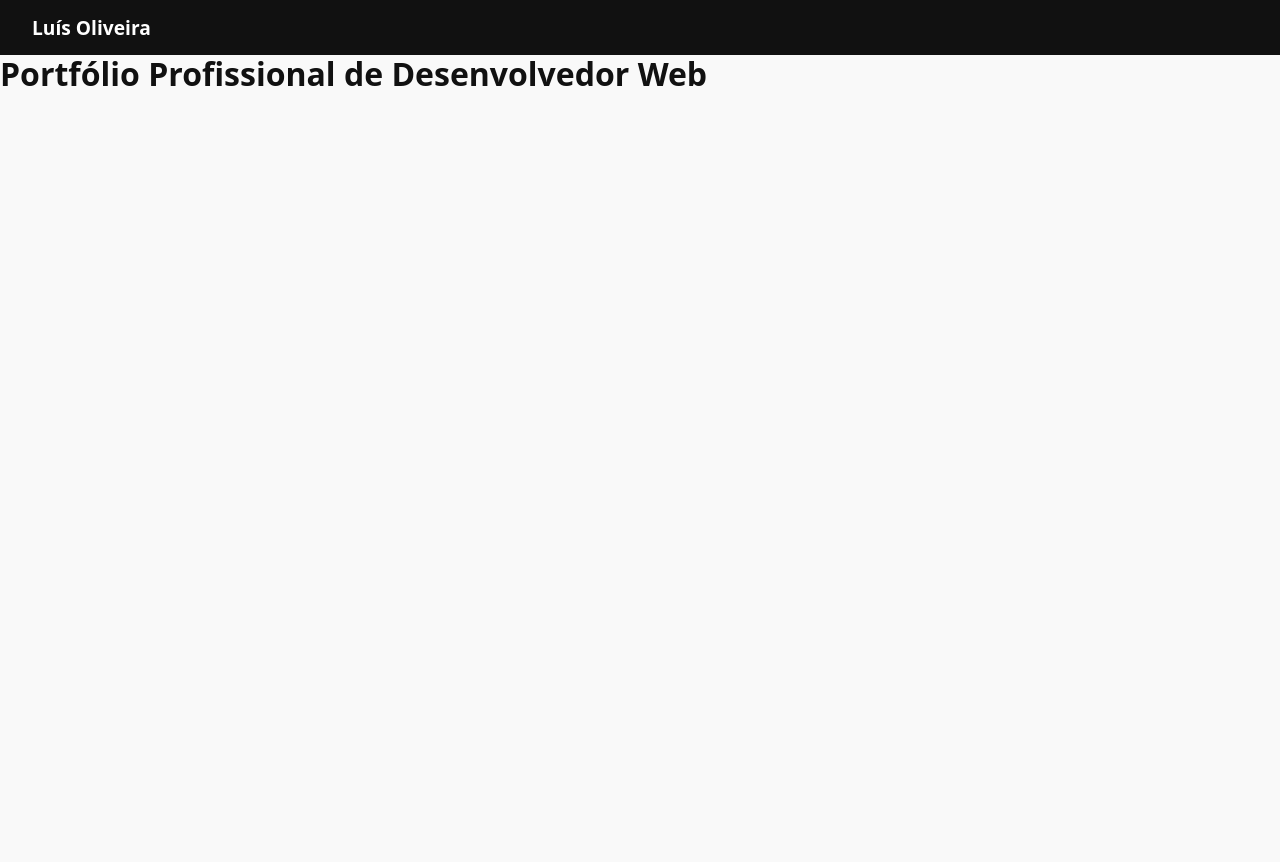
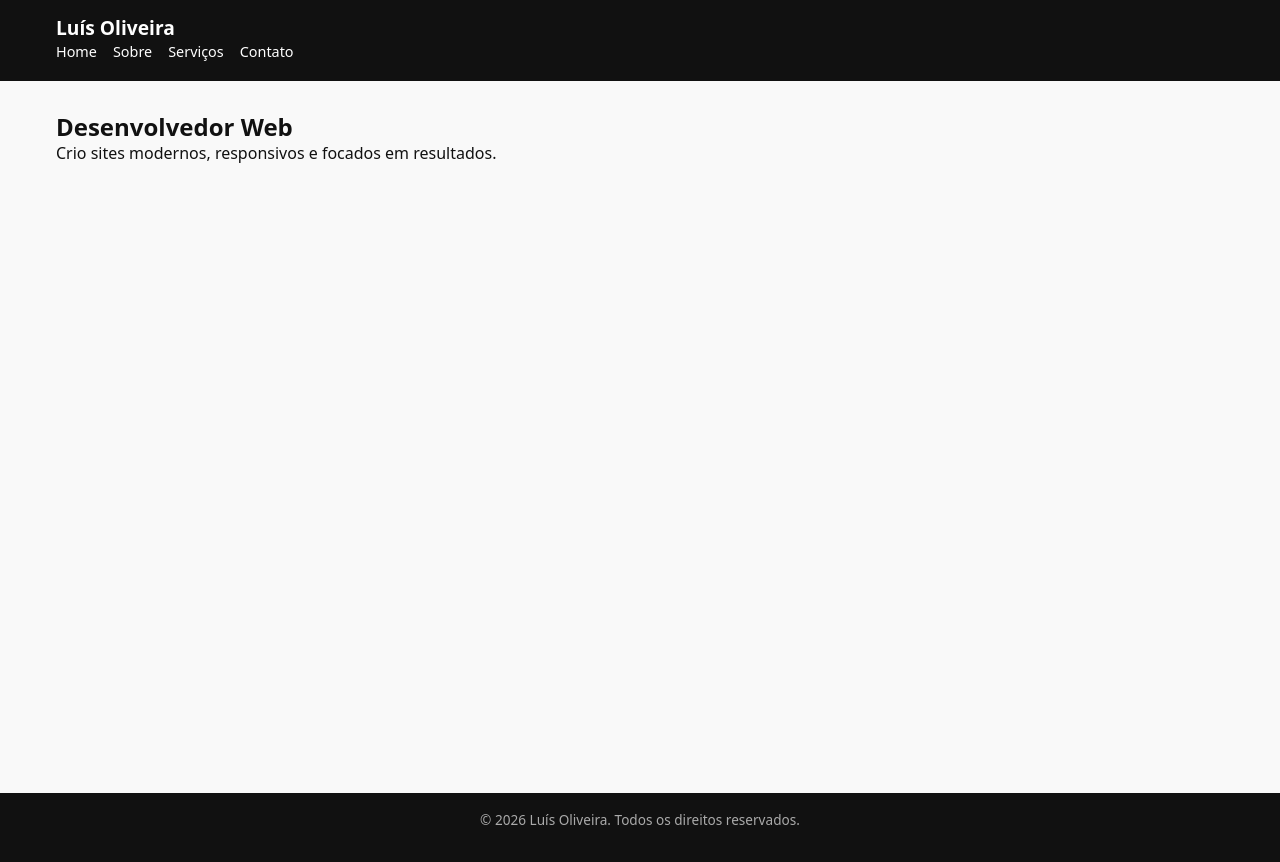
Before and after one commit to desenvolvimentoweb1983/portfolio-profissional-desenvolvedor-web, a React (Vite) app: page / in a window 1280 px wide. Before the commit the page ends 800 px from the top, so only its background shows below. Built offline with nearby package versions, Linux system fonts and the light colour scheme.

Commit message:
feat: add base layout with header main and footer

```diff
--- a/src/App.jsx
+++ b/src/App.jsx
@@ -1,13 +1,11 @@
-import Header from "./components/Header";
+import MainLayout from "./layouts/MainLayout";
+import Home from "./pages/Home";
 
 function App() {
   return (
-    <>
-      <Header />
-      <main>
-        <h1>Portfólio Profissional de Desenvolvedor Web</h1>
-      </main>
-    </>
+    <MainLayout>
+      <Home />
+    </MainLayout>
   );
 }
 
--- /dev/null
+++ b/src/components/Footer/Footer.css
@@ -0,0 +1,11 @@
+.footer {
+  background-color: #111;
+  padding: 1rem 0;
+  margin-top: 2rem;
+}
+
+.footer p {
+  color: #aaa;
+  font-size: 0.85rem;
+  text-align: center;
+}
--- /dev/null
+++ b/src/components/Footer/Footer.jsx
@@ -0,0 +1,13 @@
+import "./Footer.css";
+
+function Footer() {
+  return (
+    <footer className="footer">
+      <div className="container">
+        <p>© {new Date().getFullYear()} Luís Oliveira. Todos os direitos reservados.</p>
+      </div>
+    </footer>
+  );
+}
+
+export default Footer;
--- a/src/components/Header.css
+++ /dev/null
@@ -1,9 +0,0 @@
-header {
-  background: #111;
-  padding: 1rem 2rem;
-}
-
-header h2 {
-  color: #fff;
-  font-size: 1.2rem;
-}
--- a/src/components/Header.jsx
+++ /dev/null
@@ -1,13 +0,0 @@
-import "./Header.css";
-
-function Header() {
-  return (
-    <header>
-      <nav>
-        <h2>Luís Oliveira</h2>
-      </nav>
-    </header>
-  );
-}
-
-export default Header;
--- /dev/null
+++ b/src/components/Header/Header.css
@@ -0,0 +1,20 @@
+.header {
+  background-color: #111;
+  padding: 1rem 0;
+}
+
+.header h1 {
+  color: #fff;
+  font-size: 1.2rem;
+}
+
+.nav {
+  display: flex;
+  gap: 1rem;
+  list-style: none;
+}
+
+.nav a {
+  color: #fff;
+  font-size: 0.9rem;
+}
--- /dev/null
+++ b/src/components/Header/Header.jsx
@@ -0,0 +1,21 @@
+import "./Header.css";
+
+function Header() {
+  return (
+    <header className="header">
+      <div className="container">
+        <h1>Luís Oliveira</h1>
+        <nav>
+          <ul className="nav">
+            <li><a href="#">Home</a></li>
+            <li><a href="#">Sobre</a></li>
+            <li><a href="#">Serviços</a></li>
+            <li><a href="#">Contato</a></li>
+          </ul>
+        </nav>
+      </div>
+    </header>
+  );
+}
+
+export default Header;
--- /dev/null
+++ b/src/layouts/MainLayout.css
@@ -0,0 +1,4 @@
+.main-content {
+  min-height: calc(100vh - 120px);
+  padding: 2rem 0;
+}
--- /dev/null
+++ b/src/layouts/MainLayout.jsx
@@ -0,0 +1,17 @@
+import Header from "../components/Header/Header";
+import Footer from "../components/Footer/Footer";
+import "./MainLayout.css";
+
+function MainLayout({ children }) {
+  return (
+    <>
+      <Header />
+      <main className="main-content">
+        {children}
+      </main>
+      <Footer />
+    </>
+  );
+}
+
+export default MainLayout;
--- /dev/null
+++ b/src/pages/Home.jsx
@@ -0,0 +1,12 @@
+function Home() {
+  return (
+    <section className="container">
+      <h2>Desenvolvedor Web</h2>
+      <p>
+        Crio sites modernos, responsivos e focados em resultados.
+      </p>
+    </section>
+  );
+}
+
+export default Home;
```
